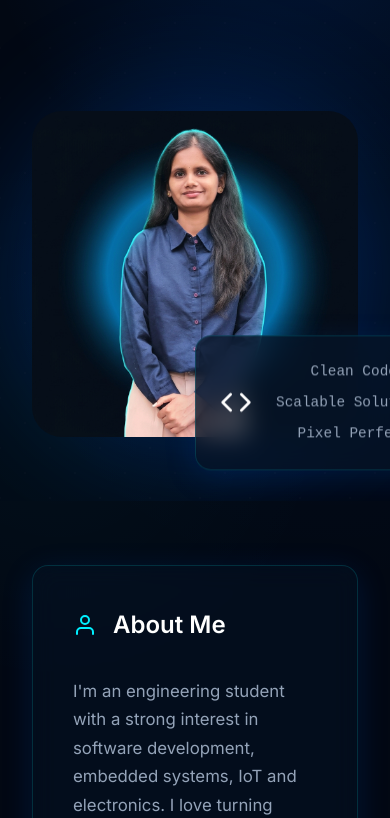
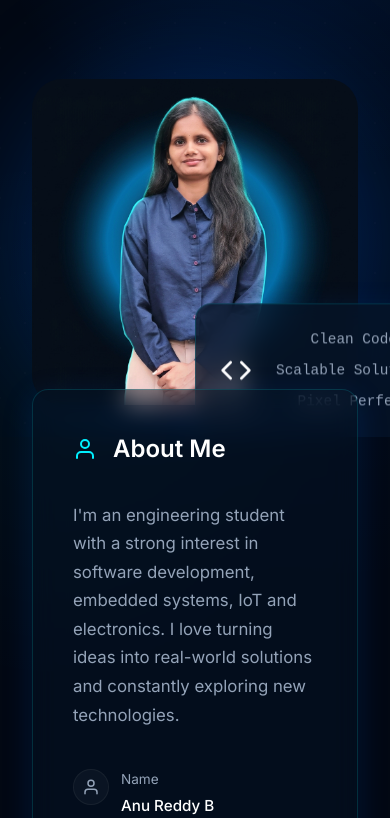
Before and after one commit to anureddyb20/anu, a Next.js app: page / in a window 390 px wide. Shown: the part 846-1664 px from the top of the page. Built offline with nearby package versions, Linux system fonts and the light colour scheme.

Commit message:
feat: implement responsive hero section and main page layout styles

```diff
--- a/src/app/page.module.css
+++ b/src/app/page.module.css
@@ -5,7 +5,8 @@
 }
 
 .aboutSection {
-  padding: 4rem 2rem 8rem 2rem;
+  padding: 0 2rem 4rem 2rem;
+  margin-top: -3rem;
   position: relative;
   z-index: 10;
 }
--- a/src/components/HeroSection.module.css
+++ b/src/components/HeroSection.module.css
@@ -1,9 +1,8 @@
 .hero {
   position: relative;
-  min-height: calc(100vh - 80px);
   display: flex;
   align-items: center;
-  padding: 4rem 0;
+  padding: 2rem 0;
   overflow: hidden;
 }
 
@@ -72,7 +71,7 @@
 }
 
 .heading {
-  font-size: 4.5rem;
+  font-size: 3.8rem;
   font-weight: 700;
   line-height: 1.1;
   color: var(--text-primary);
--- a/src/components/HeroSection.tsx
+++ b/src/components/HeroSection.tsx
@@ -1,7 +1,7 @@
 import Image from 'next/image';
 import styles from './HeroSection.module.css';
-import FloatingStatCard from './FloatingStatCard';
-import FloatingCodeCard from './FloatingCodeCard';
+import FloatingStatCard from '@/components/FloatingStatCard';
+import FloatingCodeCard from '@/components/FloatingCodeCard';
 
 export default function HeroSection() {
   return (
@@ -67,8 +67,8 @@ export default function HeroSection() {
               <Image
                 src="/hero.png"
                 alt="Anu Reddy B"
-                width={600}
-                height={800}
+                width={450}
+                height={600}
                 className={styles.portraitImage}
                 priority
               />
```
